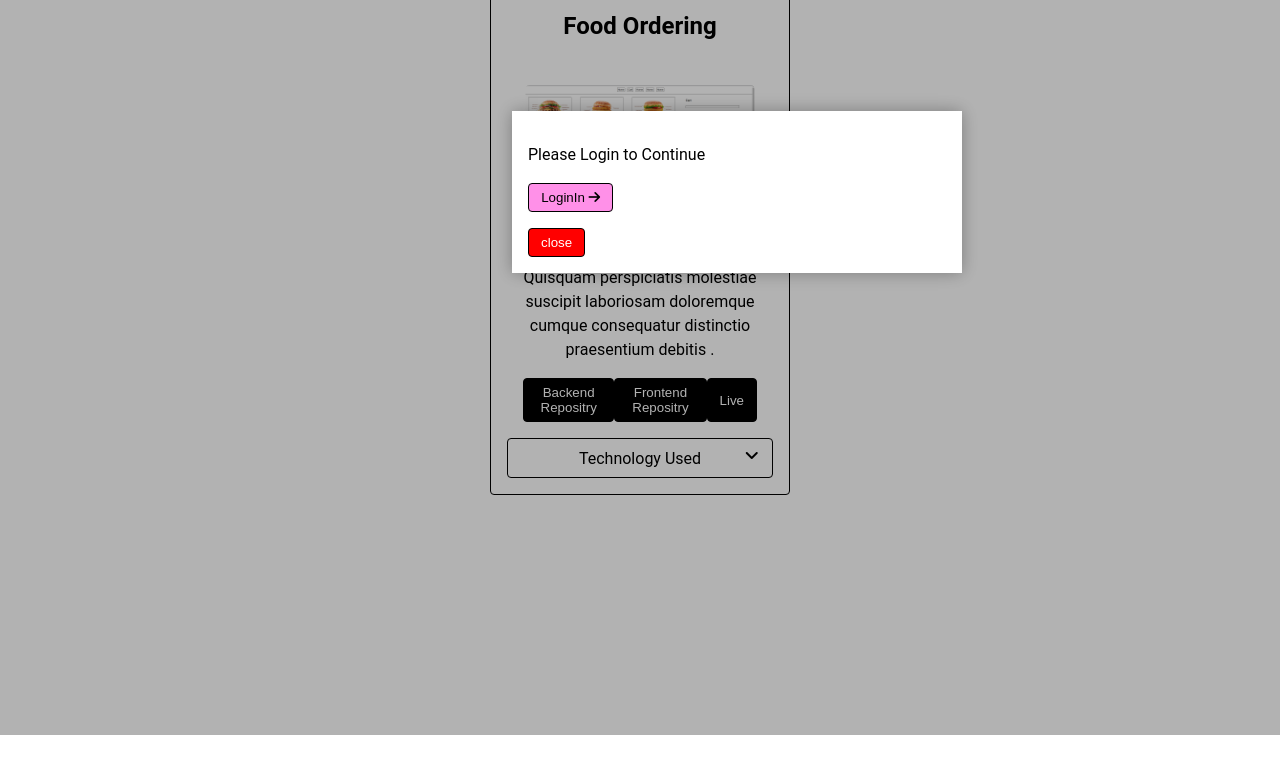
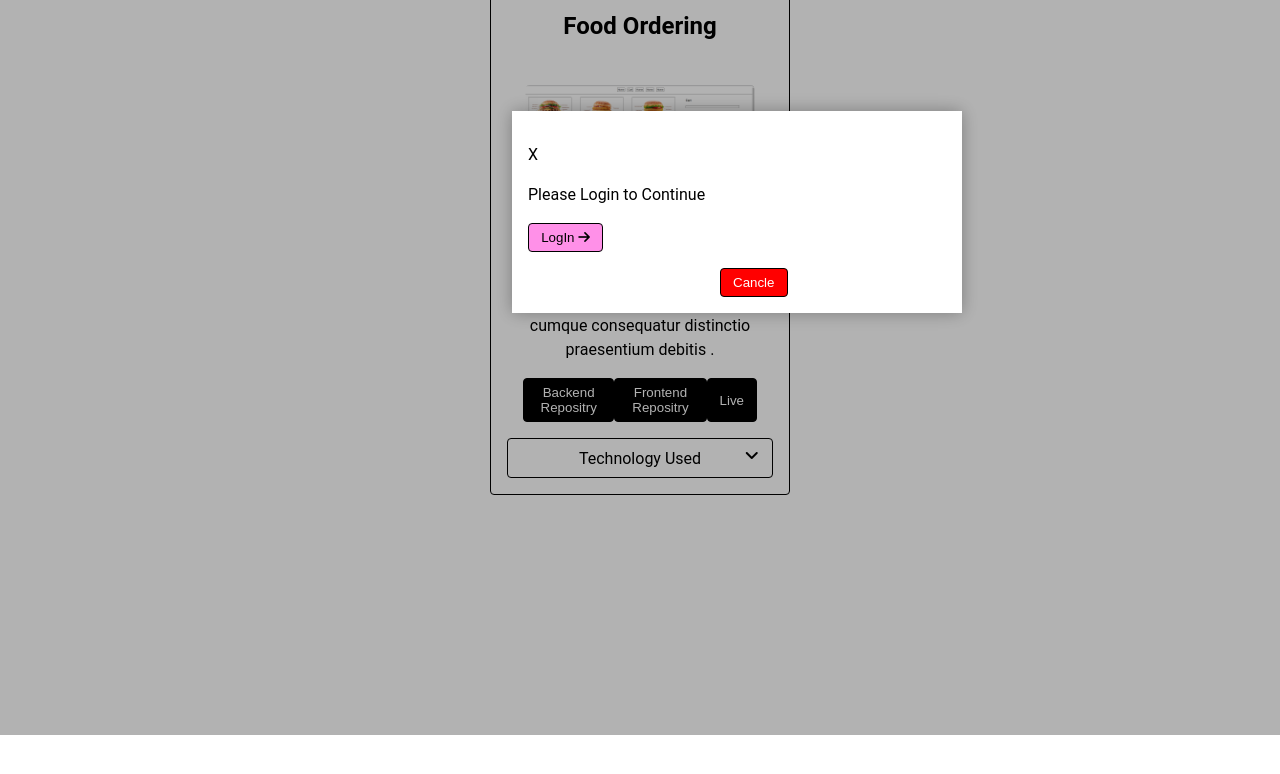
Before and after one commit to suthanhari/Portfolio, a React (Create React App) app: page / in a window 1280 px wide. Both pictures are taken after a click on the button "Live". Shown: the part 2538-3312 px from the top of the page. Built offline with nearby package versions, Linux system fonts and the light colour scheme.

Commit message:
style update

```diff
--- a/src/App.css
+++ b/src/App.css
@@ -1101,7 +1101,7 @@ modal-Start
   text-align: center;
   vertical-align: center;
   padding: 0.375rem 0.75rem;
-  margin-top: 1rem;
+  margin: 1rem 0 0 12rem;
   border-radius: 0.25rem;
   border: 1px solid #000;
   background-color: #ff0000;
--- a/src/components/proj.js
+++ b/src/components/proj.js
@@ -66,11 +66,12 @@ function Proj() {
 
             <dialog open={show} className='modal'>
                 <div className='modal-content'>
+                    <p onClick={handleClose}>X</p>
                     <p>Please Login to Continue</p>
                     <div className='login'>
-                        <button className='modal-login'>LoginIn <i class="fa-solid fa-arrow-right"></i></button>
+                        <button className='modal-login'>LogIn <i class="fa-solid fa-arrow-right"></i></button>
                     </div>
-                    <button onClick={handleClose} className='modal-btn'>close</button>
+                    <button onClick={handleClose} className='modal-btn'>Cancle</button>
                 </div>
             </dialog>
 
```
